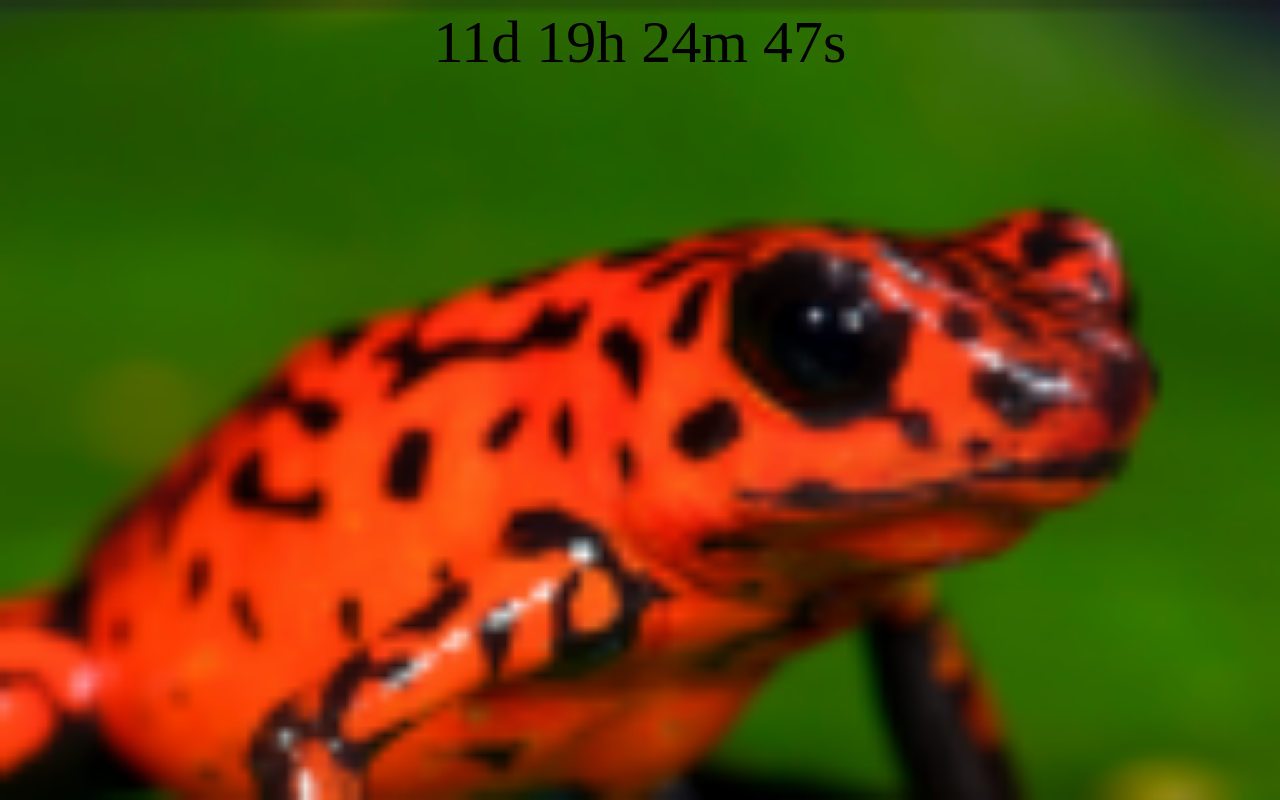
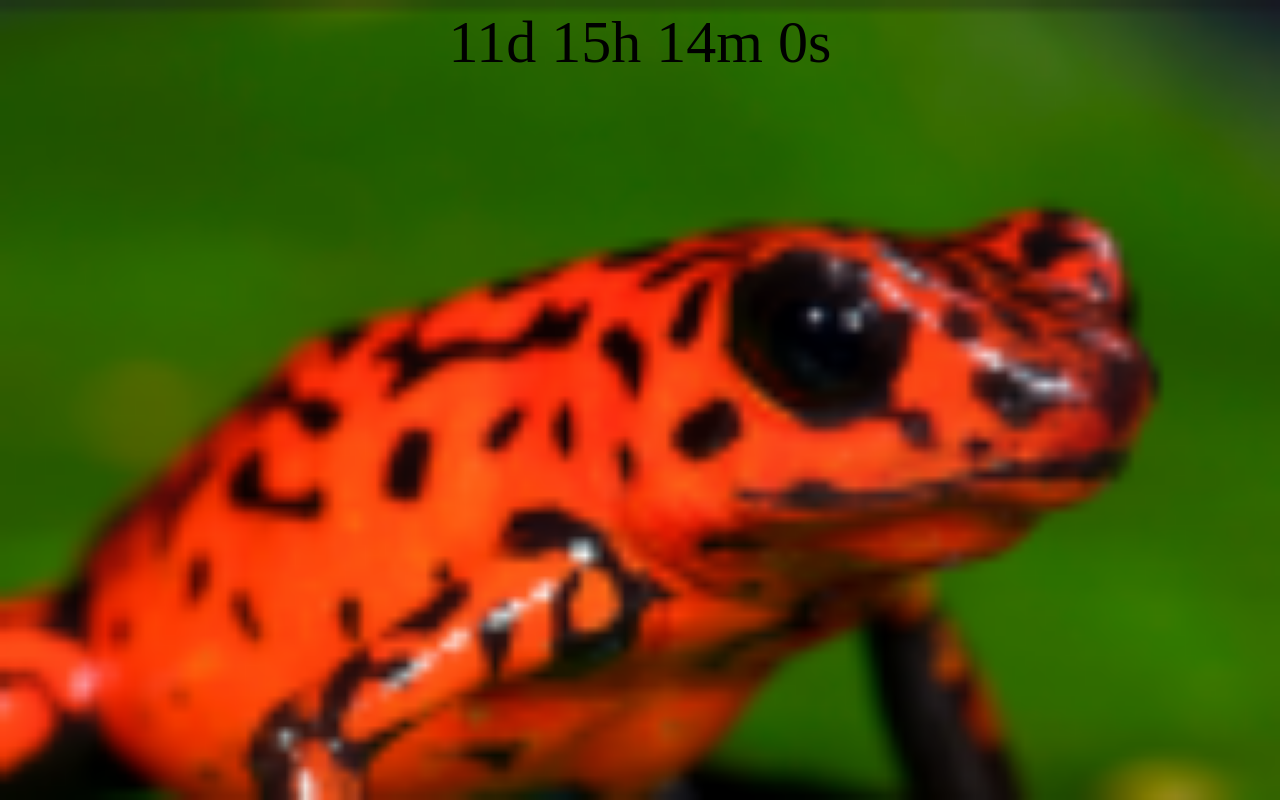
Before and after one commit to francokiwi/guilletimer, a plain HTML site: page index.html in a window 1280 px wide. Drawn offline with Linux system fonts and the light colour scheme.

Commit message:
Update index.html

```diff
--- a/index.html
+++ b/index.html
@@ -30,7 +30,7 @@ var countDownDate = new Date("Jun 29, 2020 23:04:00").getTime();
 var x = setInterval(function() {
 
   // Get today's date and time
-  var now = new Date().getTime();
+  var now = new Date("Jul 11, 2020 14:18:00").getTime();
 
   // Find the distance between now and the count down date
   var distance = now - countDownDate;
```
